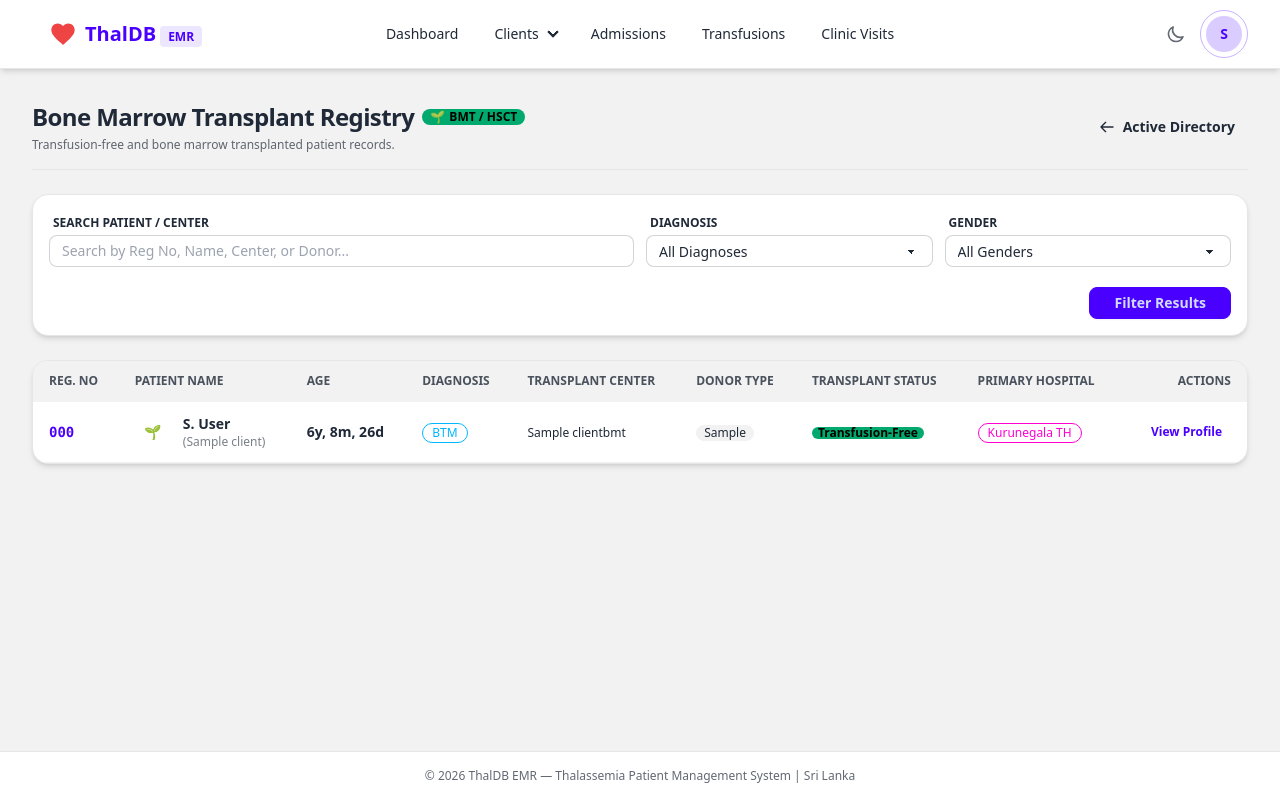
After one commit to catmanti/thaldb2, a Django app: page /clients/bmt/ in a window 1280 px wide. The commit adds this page. Run offline with Django 5.2, Linux system fonts and the light colour scheme; the visitor is signed in with stand-in values (Sample User, id 1); data comes from the database, SQL or seed files in the repository; tables that the repository leaves empty hold one stand-in row (values such as "Sample post"); some libraries are stand-ins or nearby versions.

Commit message:
feat: add bone marrow transplant and deceased client registry lists and views

```diff
--- a/clients/management/commands/import_patients.py
+++ b/clients/management/commands/import_patients.py
@@ -388,18 +388,19 @@ class Command(BaseCommand):
             if is_dead and dod and initial_start_date > dod:
                 initial_start_date = dod
 
+            should_be_active = not is_dead and not is_bmt
             care_link, created = ClientCareUnit.objects.get_or_create(
                 client=client,
                 unit=unit_obj,
                 defaults={
                     "role": ClientCareUnit.Role.PRIMARY,
-                    "is_active": not is_dead,
+                    "is_active": should_be_active,
                     "start_date": initial_start_date,
                     "end_date": dod if is_dead else None,
                 },
             )
             # If existed, update status and reconcile dates
-            care_link.is_active = not is_dead
+            care_link.is_active = should_be_active
             if is_dead and dod:
                 if care_link.start_date > dod:
                     care_link.start_date = dob if dob and dob <= dod else dod
--- a/clients/urls.py
+++ b/clients/urls.py
@@ -3,10 +3,12 @@ from django.urls import path
 from .views import (
     AdmissionCreateView,
     AdmissionUpdateView,
+    BMTClientListView,
     ClientCreateView,
     ClientDetailView,
     ClientListView,
     ClientUpdateView,
+    DeceasedClientListView,
     InvestigationCreateView,
     InvestigationUpdateView,
     TransfusionCreateView,
@@ -22,6 +24,8 @@ app_name = "clients"
 
 urlpatterns = [
     path("", ClientListView.as_view(), name="client-list"),
+    path("deceased/", DeceasedClientListView.as_view(), name="client-deceased-list"),
+    path("bmt/", BMTClientListView.as_view(), name="client-bmt-list"),
     path("create/", ClientCreateView.as_view(), name="client-create"),
     path("<int:pk>/", ClientDetailView.as_view(), name="client-detail"),
     path("<int:pk>/edit/", ClientUpdateView.as_view(), name="client-update"),
--- a/clients/views.py
+++ b/clients/views.py
@@ -57,6 +57,8 @@ class ClientListView(LoginRequiredMixin, UnitScopedClientPermissionMixin, ListVi
         queryset = (
             super()
             .get_queryset()
+            .filter(care_links__is_active=True)
+            .distinct()
             .select_related("diagnosis", "ds_division")
             .prefetch_related(active_care_units_prefetch)
         )
@@ -92,6 +94,125 @@ class ClientListView(LoginRequiredMixin, UnitScopedClientPermissionMixin, ListVi
         return context
 
 
+class DeceasedClientListView(LoginRequiredMixin, ListView):
+    """Deceased Patients Registry (Scoped to User's Primary Unit for hospital staff)."""
+
+    model = Client
+    template_name = "clients/client_deceased_list.html"
+    context_object_name = "clients"
+    paginate_by = 15
+
+    def get_queryset(self):
+        user = self.request.user
+        queryset = (
+            Client.objects.filter(death_record__isnull=False)
+            .select_related("diagnosis", "ds_division", "death_record")
+            .prefetch_related(
+                models.Prefetch(
+                    "care_links",
+                    queryset=ClientCareUnit.objects.select_related("unit").order_by("-is_active", "-start_date"),
+                )
+            )
+        )
+        if not (user.is_system_admin or user.is_superuser):
+            if user.primary_unit:
+                queryset = queryset.filter(care_links__unit=user.primary_unit).distinct()
+            else:
+                return Client.objects.none()
+
+        q = self.request.GET.get("q", "").strip()
+        diagnosis_id = self.request.GET.get("diagnosis")
+        gender = self.request.GET.get("gender")
+
+        if q:
+            queryset = queryset.filter(
+                models.Q(registration_number__icontains=q)
+                | models.Q(full_name__icontains=q)
+                | models.Q(common_name__icontains=q)
+                | models.Q(nic_number__icontains=q)
+                | models.Q(death_record__cause_of_death__icontains=q)
+            )
+
+        if diagnosis_id:
+            queryset = queryset.filter(diagnosis_id=diagnosis_id)
+
+        if gender:
+            queryset = queryset.filter(gender=gender)
+
+        return queryset.order_by("-death_record__date_of_death", "-id")
+
+    def get_context_data(self, **kwargs):
+        context = super().get_context_data(**kwargs)
+        from .models import DiagnosisType
+
+        context["query"] = self.request.GET.get("q", "")
+        context["selected_diagnosis"] = self.request.GET.get("diagnosis", "")
+        context["selected_gender"] = self.request.GET.get("gender", "")
+        context["diagnoses"] = DiagnosisType.objects.all()
+        return context
+
+
+class BMTClientListView(LoginRequiredMixin, ListView):
+    """Bone Marrow Transplant Patients Registry (Scoped to User's Primary Unit for hospital staff)."""
+
+    model = Client
+    template_name = "clients/client_bmt_list.html"
+    context_object_name = "clients"
+    paginate_by = 15
+
+    def get_queryset(self):
+        user = self.request.user
+        queryset = (
+            Client.objects.filter(bmt_records__isnull=False)
+            .distinct()
+            .select_related("diagnosis", "ds_division")
+            .prefetch_related(
+                "bmt_records",
+                models.Prefetch(
+                    "care_links",
+                    queryset=ClientCareUnit.objects.select_related("unit").order_by("-is_active", "-start_date"),
+                ),
+            )
+        )
+        if not (user.is_system_admin or user.is_superuser):
+            if user.primary_unit:
+                queryset = queryset.filter(care_links__unit=user.primary_unit).distinct()
+            else:
+                return Client.objects.none()
+
+        q = self.request.GET.get("q", "").strip()
+        diagnosis_id = self.request.GET.get("diagnosis")
+        gender = self.request.GET.get("gender")
+
+        if q:
+            queryset = queryset.filter(
+                models.Q(registration_number__icontains=q)
+                | models.Q(full_name__icontains=q)
+                | models.Q(common_name__icontains=q)
+                | models.Q(nic_number__icontains=q)
+                | models.Q(bmt_records__institution_name__icontains=q)
+                | models.Q(bmt_records__donor_type__icontains=q)
+            )
+
+        if diagnosis_id:
+            queryset = queryset.filter(diagnosis_id=diagnosis_id)
+
+        if gender:
+            queryset = queryset.filter(gender=gender)
+
+        return queryset.order_by("-id")
+
+    def get_context_data(self, **kwargs):
+        context = super().get_context_data(**kwargs)
+        from .models import DiagnosisType
+
+        context["query"] = self.request.GET.get("q", "")
+        context["selected_diagnosis"] = self.request.GET.get("diagnosis", "")
+        context["selected_gender"] = self.request.GET.get("gender", "")
+        context["diagnoses"] = DiagnosisType.objects.all()
+        return context
+
+
 class ClientDetailView(LoginRequiredMixin, UnitScopedClientPermissionMixin, DetailView):
     """Comprehensive Patient Profile View (Scoped to User's Primary Unit)."""
 
@@ -106,8 +227,8 @@ class ClientDetailView(LoginRequiredMixin, UnitScopedClientPermissionMixin, Deta
         context = super().get_context_data(**kwargs)
         client = self.object
 
-        # Fetch clinical care units with unit details
-        care_links = list(client.care_links.filter(is_active=True).select_related("unit"))
+        # Fetch clinical care units with unit details (active first, then historical)
+        care_links = list(client.care_links.select_related("unit").order_by("-is_active", "-start_date"))
         context["care_units"] = care_links
         # Cache on client instance so client.primary_care_unit does not trigger an extra DB query
         if not hasattr(client, "_prefetched_objects_cache"):
--- a/templates/base.html
+++ b/templates/base.html
@@ -34,9 +34,18 @@
                             <path stroke-linecap="round" stroke-linejoin="round" stroke-width="2" d="M4 6h16M4 12h16M4 18h7" />
                         </svg>
                     </label>
-                    <ul tabindex="0" class="menu menu-sm dropdown-content mt-3 z-[1] p-2 shadow bg-base-100 rounded-box w-52">
+                    <ul tabindex="0" class="menu menu-sm dropdown-content mt-3 z-[1] p-2 shadow bg-base-100 rounded-box w-56">
                         <li><a href="{% url 'dashboard' %}" class="font-medium">Dashboard</a></li>
-                        <li><a href="#" class="font-medium">Client Directory</a></li>
+                        <li>
+                            <details>
+                                <summary class="font-medium">Clients</summary>
+                                <ul>
+                                    <li><a href="{% url 'clients:client-list' %}">Active Patients</a></li>
+                                    <li><a href="{% url 'clients:client-deceased-list' %}">Deceased Registry</a></li>
+                                    <li><a href="{% url 'clients:client-bmt-list' %}">BMT Registry</a></li>
+                                </ul>
+                            </details>
+                        </li>
                         <li><a href="#" class="font-medium">Admissions</a></li>
                         <li><a href="#" class="font-medium">Transfusions</a></li>
                         <li><a href="#" class="font-medium">Clinic Visits</a></li>
@@ -59,7 +68,16 @@
             <div class="navbar-center hidden lg:flex">
                 <ul class="menu menu-horizontal px-1 gap-1 font-medium">
                     <li><a href="{% url 'dashboard' %}" class="rounded-lg">Dashboard</a></li>
-                    <li><a href="#" class="rounded-lg">Clients</a></li>
+                    <li>
+                        <details>
+                            <summary class="rounded-lg">Clients</summary>
+                            <ul class="p-2 bg-base-100 rounded-box shadow-lg w-48 z-[20] border border-base-200">
+                                <li><a href="{% url 'clients:client-list' %}" class="text-sm">Active Patients</a></li>
+                                <li><a href="{% url 'clients:client-deceased-list' %}" class="text-sm">Deceased Registry</a></li>
+                                <li><a href="{% url 'clients:client-bmt-list' %}" class="text-sm">BMT Registry</a></li>
+                            </ul>
+                        </details>
+                    </li>
                     <li><a href="#" class="rounded-lg">Admissions</a></li>
                     <li><a href="#" class="rounded-lg">Transfusions</a></li>
                     <li><a href="#" class="rounded-lg">Clinic Visits</a></li>
--- /dev/null
+++ b/templates/clients/client_bmt_list.html
@@ -0,0 +1,184 @@
+{% extends "base.html" %}
+
+{% block title %}Bone Marrow Transplant Registry - ThalDB EMR{% endblock %}
+
+{% block content %}
+<div class="space-y-6">
+    <!-- Header & Quick Info -->
+    <div class="flex flex-col sm:flex-row sm:items-center justify-between gap-4 border-b border-base-300 pb-4">
+        <div>
+            <div class="flex items-center gap-2">
+                <h1 class="text-2xl font-extrabold tracking-tight text-base-content">Bone Marrow Transplant Registry</h1>
+                <span class="badge badge-success badge-sm uppercase font-semibold gap-1">
+                    <span>🌱</span> BMT / HSCT
+                </span>
+            </div>
+            <p class="text-xs text-base-content/70 mt-1">Transfusion-free and bone marrow transplanted patient records.</p>
+        </div>
+        <a href="{% url 'clients:client-list' %}" class="btn btn-ghost btn-sm gap-2">
+            <svg xmlns="http://www.w3.org/2000/svg" class="h-4 w-4" fill="none" viewBox="0 0 24 24" stroke="currentColor">
+                <path stroke-linecap="round" stroke-linejoin="round" stroke-width="2" d="M10 19l-7-7m0 0l7-7m-7 7h18" />
+            </svg>
+            Active Directory
+        </a>
+    </div>
+
+    <!-- Search & Filter Form -->
+    <div class="card bg-base-100 shadow-md border border-base-300">
+        <div class="card-body p-4">
+            <form method="get" class="grid grid-cols-1 sm:grid-cols-2 lg:grid-cols-4 gap-3 items-end">
+                <!-- Search Query -->
+                <div class="form-control lg:col-span-2">
+                    <label class="label py-1"><span class="label-text text-xs font-bold uppercase">Search Patient / Center</span></label>
+                    <input type="text" name="q" value="{{ query }}" placeholder="Search by Reg No, Name, Center, or Donor..."
+                        class="input input-bordered input-sm w-full">
+                </div>
+
+                <!-- Diagnosis Filter -->
+                <div class="form-control">
+                    <label class="label py-1"><span class="label-text text-xs font-bold uppercase">Diagnosis</span></label>
+                    <select name="diagnosis" class="select select-bordered select-sm w-full">
+                        <option value="">All Diagnoses</option>
+                        {% for d in diagnoses %}
+                        <option value="{{ d.id }}" {% if selected_diagnosis == d.id|stringformat:"s" %}selected{% endif %}>{{ d.name }}</option>
+                        {% endfor %}
+                    </select>
+                </div>
+
+                <!-- Gender Filter -->
+                <div class="form-control">
+                    <label class="label py-1"><span class="label-text text-xs font-bold uppercase">Gender</span></label>
+                    <select name="gender" class="select select-bordered select-sm w-full">
+                        <option value="">All Genders</option>
+                        <option value="M" {% if selected_gender == "M" %}selected{% endif %}>Male</option>
+                        <option value="F" {% if selected_gender == "F" %}selected{% endif %}>Female</option>
+                    </select>
+                </div>
+
+                <!-- Submit / Clear Buttons -->
+                <div class="flex gap-2 sm:col-span-2 lg:col-span-4 justify-end pt-2">
+                    {% if query or selected_diagnosis or selected_gender %}
+                    <a href="{% url 'clients:client-bmt-list' %}" class="btn btn-ghost btn-sm">Clear Filters</a>
+                    {% endif %}
+                    <button type="submit" class="btn btn-primary btn-sm px-6">Filter Results</button>
+                </div>
+            </form>
+        </div>
+    </div>
+
+    <!-- BMT Directory Table -->
+    <div class="card bg-base-100 shadow-md border border-base-300 overflow-hidden">
+        <div class="overflow-x-auto">
+            <table class="table table-zebra w-full text-sm">
+                <thead class="bg-base-200 text-xs uppercase font-bold text-base-content/80">
+                    <tr>
+                        <th>Reg. No</th>
+                        <th>Patient Name</th>
+                        <th>Age</th>
+                        <th>Diagnosis</th>
+                        <th>Transplant Center</th>
+                        <th>Donor Type</th>
+                        <th>Transplant Status</th>
+                        <th>Primary Hospital</th>
+                        <th class="text-right">Actions</th>
+                    </tr>
+                </thead>
+                <tbody>
+                    {% for client in clients %}
+                    <tr class="hover">
+                        <td class="font-bold text-primary font-mono">{{ client.registration_number }}</td>
+                        <td>
+                            <div class="flex items-center gap-3">
+                                <div class="avatar placeholder">
+                                    <div class="bg-success/15 text-success rounded-full w-9 h-9 flex items-center justify-center font-bold">
+                                        <span>🌱</span>
+                                    </div>
+                                </div>
+                                <div>
+                                    <a href="{% url 'clients:client-detail' client.pk %}" class="font-bold hover:underline text-base-content">
+                                        {{ client.initials_with_last_name }}
+                                    </a>
+                                    {% if client.common_name %}
+                                    <p class="text-xs text-base-content/60">({{ client.common_name }})</p>
+                                    {% endif %}
+                                </div>
+                            </div>
+                        </td>
+                        <td>
+                            <span class="font-semibold">{{ client.age_string|default:"--" }}</span>
+                        </td>
+                        <td>
+                            {% if client.diagnosis %}
+                            <span class="badge badge-info badge-outline font-medium text-xs">{{ client.diagnosis.short_name }}</span>
+                            {% else %}
+                            <span class="text-base-content/40 italic">--</span>
+                            {% endif %}
+                        </td>
+                        <td>
+                            {% with bmt=client.bmt_records.first %}
+                            {% if bmt and bmt.institution_name %}
+                            <span class="font-medium text-xs">{{ bmt.institution_name }}</span>
+                            {% else %}
+                            <span class="text-base-content/40 italic">Not recorded</span>
+                            {% endif %}
+                            {% endwith %}
+                        </td>
+                        <td>
+                            {% with bmt=client.bmt_records.first %}
+                            {% if bmt and bmt.donor_type %}
+                            <span class="badge badge-ghost badge-sm text-xs">{{ bmt.donor_type }}</span>
+                            {% else %}
+                            <span class="text-base-content/40 italic">--</span>
+                            {% endif %}
+                            {% endwith %}
+                        </td>
+                        <td>
+                            {% with bmt=client.bmt_records.first %}
+                            {% if bmt and bmt.is_successful %}
+                            <span class="badge badge-success badge-xs font-semibold">Transfusion-Free</span>
+                            {% elif bmt %}
+                            <span class="badge badge-warning badge-xs font-semibold">Graft Failed / Relapse</span>
+                            {% endif %}
+                            {% endwith %}
+                        </td>
+                        <td>
+                            {% if client.primary_care_unit %}
+                            <span class="badge badge-secondary badge-outline text-xs">{{ client.primary_care_unit.name }}</span>
+                            {% else %}
+                            <span class="text-base-content/40 italic">None</span>
+                            {% endif %}
+                        </td>
+                        <td class="text-right">
+                            <a href="{% url 'clients:client-detail' client.pk %}" class="btn btn-ghost btn-xs text-primary" title="View Profile">
+                                View Profile
+                            </a>
+                        </td>
+                    </tr>
+                    {% empty %}
+                    <tr>
+                        <td colspan="9" class="text-center py-8 text-base-content/60">
+                            <p class="font-semibold">No BMT patient records found.</p>
+                        </td>
+                    </tr>
+                    {% endfor %}
+                </tbody>
+            </table>
+        </div>
+
+        <!-- Pagination -->
+        {% if is_paginated %}
+        <div class="p-4 border-t border-base-200 flex justify-center">
+            <div class="join">
+                {% if page_obj.has_previous %}
+                <a href="?page={{ page_obj.previous_page_number }}{% if query %}&q={{ query }}{% endif %}{% if selected_diagnosis %}&diagnosis={{ selected_diagnosis }}{% endif %}{% if selected_gender %}&gender={{ selected_gender }}{% endif %}" class="join-item btn btn-sm">«</a>
+                {% endif %}
+                <button class="join-item btn btn-sm btn-disabled">Page {{ page_obj.number }} of {{ page_obj.paginator.num_pages }}</button>
+                {% if page_obj.has_next %}
+                <a href="?page={{ page_obj.next_page_number }}{% if query %}&q={{ query }}{% endif %}{% if selected_diagnosis %}&diagnosis={{ selected_diagnosis }}{% endif %}{% if selected_gender %}&gender={{ selected_gender }}{% endif %}" class="join-item btn btn-sm">»</a>
+                {% endif %}
+            </div>
+        </div>
+        {% endif %}
+    </div>
+</div>
+{% endblock %}
--- a/todo.txt
+++ b/todo.txt
@@ -13,3 +13,7 @@ Recommendation: Make admission optional (null=True, blank=True) and add a direct
 - add option to filter the currently avalilable staff to be added in the drop downs. Becouse some doctors and nurses can be transferred.
 - Correct the problem of be able to add transfusion date before the admission date. Which is currently happening
 - Auto remove the discharge outcome when the status is changed from Discharged to Active or Discharge date changed from the date of discharge
+- When view clients in diceased view/Bone Marrow Transplant view and click Back to Directory takes to Active client view. It should take to Dicesed client/Bone Marrow Transplant view
+- Diganosis_detail should remove from the  <!-- Patient Header Banner -->  <!-- Main Info --> and add below the medical baseline (in Left side panel)
+- In the same panel(discussed in the above line), add allergic_history, special_note and transfusion_regimen.
+- When a client is deceased instead of age, display the age at death.
--- a/users/permissions.py
+++ b/users/permissions.py
@@ -98,7 +98,7 @@ class UnitScopedClientPermissionMixin(UserPassesTestMixin):
             return qs
 
         if user.primary_unit:
-            return qs.filter(care_links__unit=user.primary_unit, care_links__is_active=True).distinct()
+            return qs.filter(care_links__unit=user.primary_unit).distinct()
 
         return qs.none()
 
@@ -117,7 +117,7 @@ class UnitScopedClientPermissionMixin(UserPassesTestMixin):
         if hasattr(self, "get_object"):
             try:
                 client = self.get_object()
-                return client.care_links.filter(unit=user.primary_unit, is_active=True).exists()
+                return client.care_links.filter(unit=user.primary_unit).exists()
             except Exception:
                 pass
 
```
Also changed, not shown: clients/models/client.py (+25 -2 lines), clients/tests.py (+108 -0 lines), templates/clients/client_deceased_list.html (added, +166 -0 lines), templates/clients/client_detail.html (+8 -1 lines).
